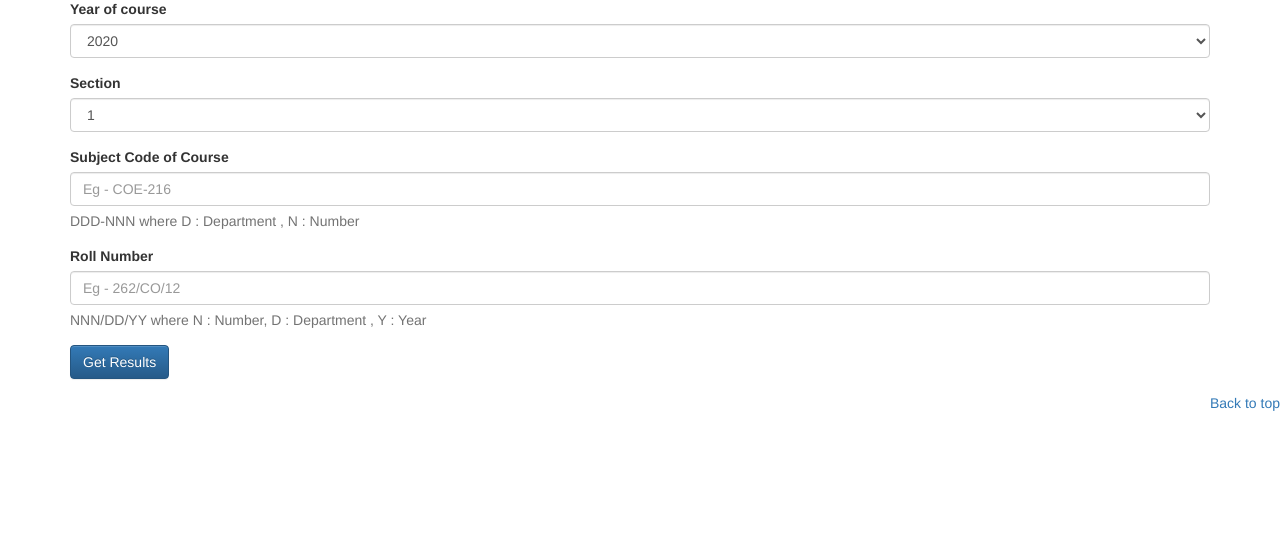
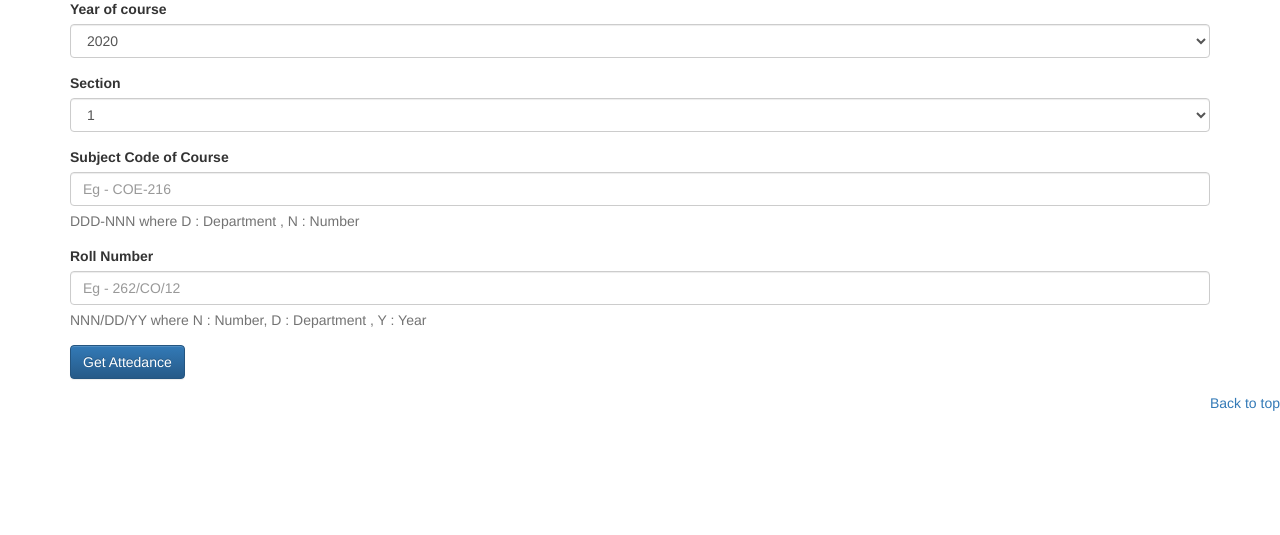
Before and after one commit to abhay9236/miniproject, a PHP site: page /student.php in a window 1280 px wide. Shown: the part 181-716 px from the top of the page. Run offline with PHP 8.4, Linux system fonts and the light colour scheme; some libraries are stand-ins or nearby versions.

Commit message:
commit 9

```diff
--- a/student.php
+++ b/student.php
@@ -60,7 +60,7 @@
       <input type="text" class="form-control" name="roll" placeholder="Eg - 262/CO/12">
       <span class="help-block">NNN/DD/YY where N : Number, D : Department , Y : Year</span>
     </div>
-    <button class="btn btn-primary">Get Results</button>
+    <button class="btn btn-primary">Get Attedance</button>
   </form>
   </div>
   </div>
```
